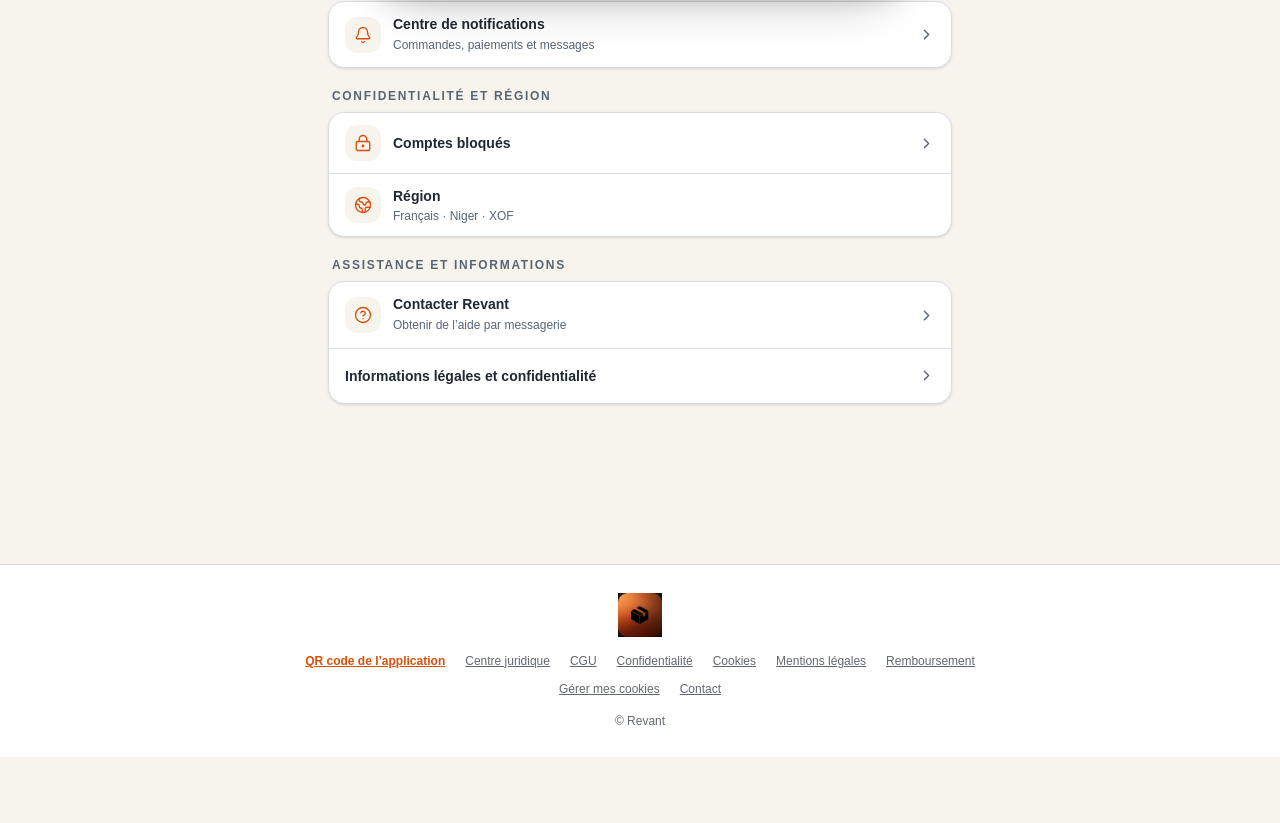
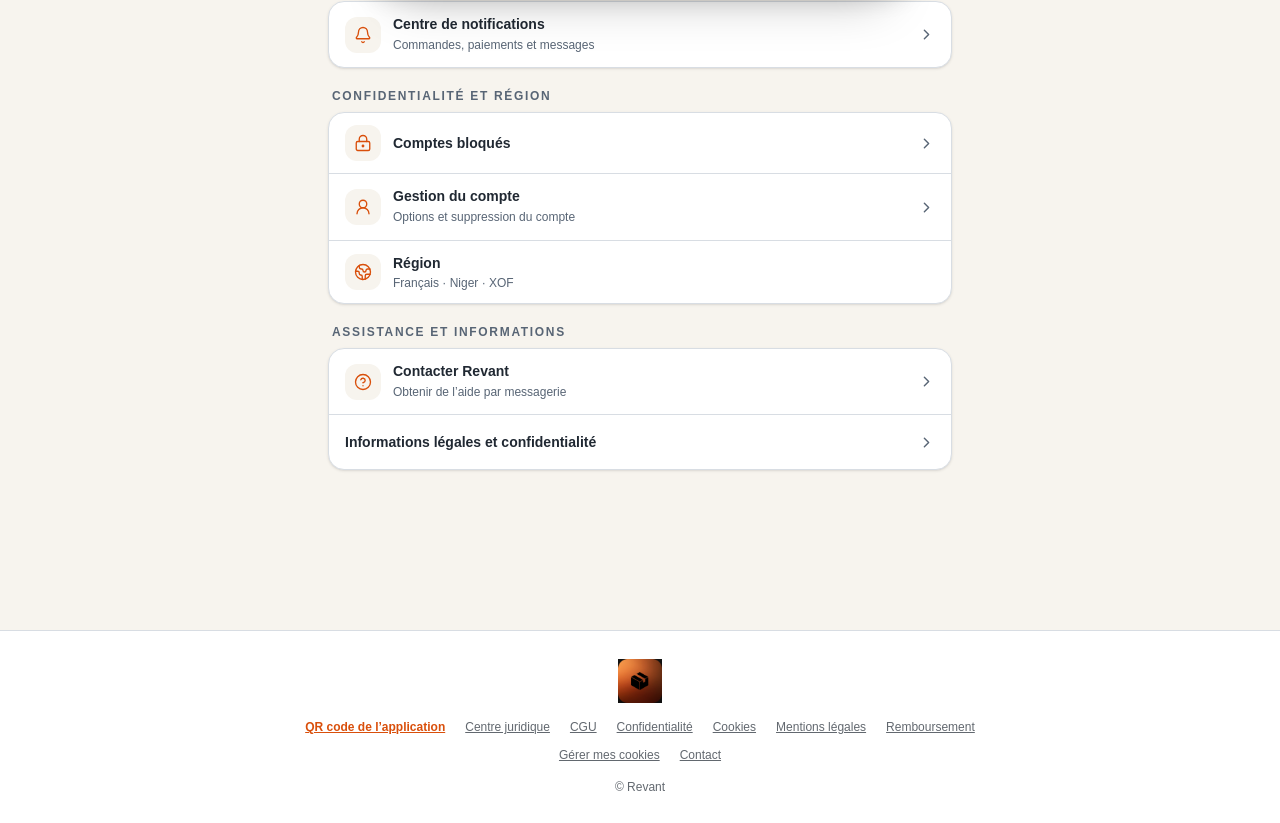
Before and after one commit to ianative431-cmd/revant-v2-public, a Next.js app: page /parametres in a window 1280 px wide. Shown: the part 802-1625 px from the top of the page. Before the commit the page ends 1559 px from the top, so only its background shows below. Built offline with nearby package versions, Linux system fonts and the light colour scheme; no server answers.

Commit message:
fix(settings): retain account deletion controls

```diff
--- a/src/app/parametres/page.tsx
+++ b/src/app/parametres/page.tsx
@@ -75,6 +75,7 @@ export default async function ParametresPage() {
           <SettingsSection title="Confidentialité et région">
             <div className="divide-y divide-brand-border">
               <SettingsLink href="/compte/blocages" label="Comptes bloqués" Icon={LockKeyhole} />
+              <SettingsLink href="/compte/suppression" label="Gestion du compte" description="Options et suppression du compte" Icon={UserRound} />
               <div className="flex items-center gap-3 px-4 py-3">
                 <span className="flex h-9 w-9 shrink-0 items-center justify-center rounded-xl bg-brand-bg text-brand-accent"><Globe2 size={18} strokeWidth={1.8} aria-hidden="true" /></span>
                 <div className="min-w-0 flex-1">
```
